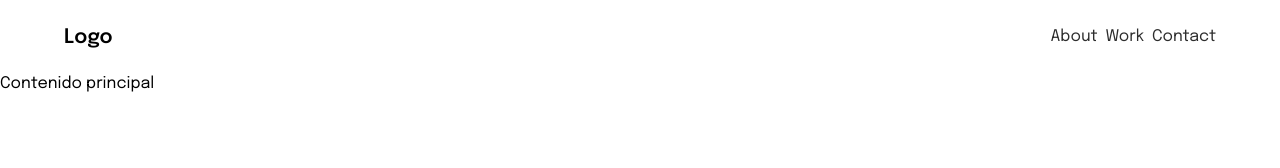
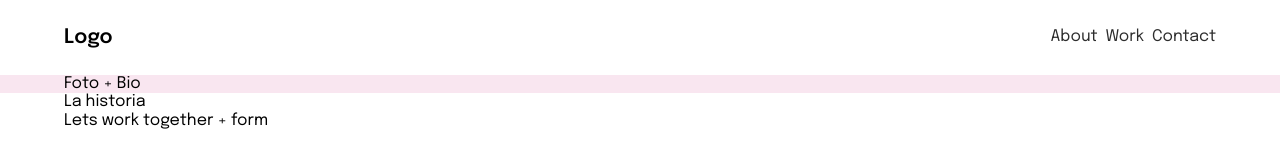
Before and after one commit to Angela-y-los-chicos-de-BIT/portfolio, a plain HTML site: page index.html in a window 1280 px wide. Drawn offline with Linux system fonts and the light colour scheme.

Commit message:
[+] Secciones del sitio

```diff
--- a/css/main.css
+++ b/css/main.css
@@ -34,10 +34,14 @@ body {
 }
 
 .container {
+    width: 90%;
+    margin: 0 auto;
+}
+
+.logo-navbar {
     display: flex;
     justify-content: space-between;
     align-items: center;
-    width: 90%;
     margin: 26px auto;
 }
 
@@ -68,3 +72,8 @@ ul.main-menu {
         display: block;
     }
 }
+
+/** Main: Section Bio */
+.bio {
+    background-color: var( --pink-lace);
+}
--- a/index.html
+++ b/index.html
@@ -14,7 +14,7 @@
 </head>
 <body>
     <header class="header">
-        <div class="container">
+        <div class="container logo-navbar">
             <div id="logo">Logo</div>
             <nav class="navbar">
                 <ul class="main-menu">
@@ -32,7 +32,25 @@
             <img class="hamburger-icon" src="./images/menu.svg" alt="Hamburger icon">
         </div>
     </header>
-    <main class="main">Contenido principal</main>
+    <main class="main">
+
+        <section class="bio">
+            <div class="container">
+                Foto + Bio
+            </div>
+        </section>
+        <section class="description">
+            <div class="container">
+                La historia
+            </div>
+        </section>
+
+    </main>
+    <footer class="footer">
+        <div class="container">
+            Lets work together + form
+        </div>
+    </footer>
 
     <script src="./js/main.js"></script>
 </body>
```
